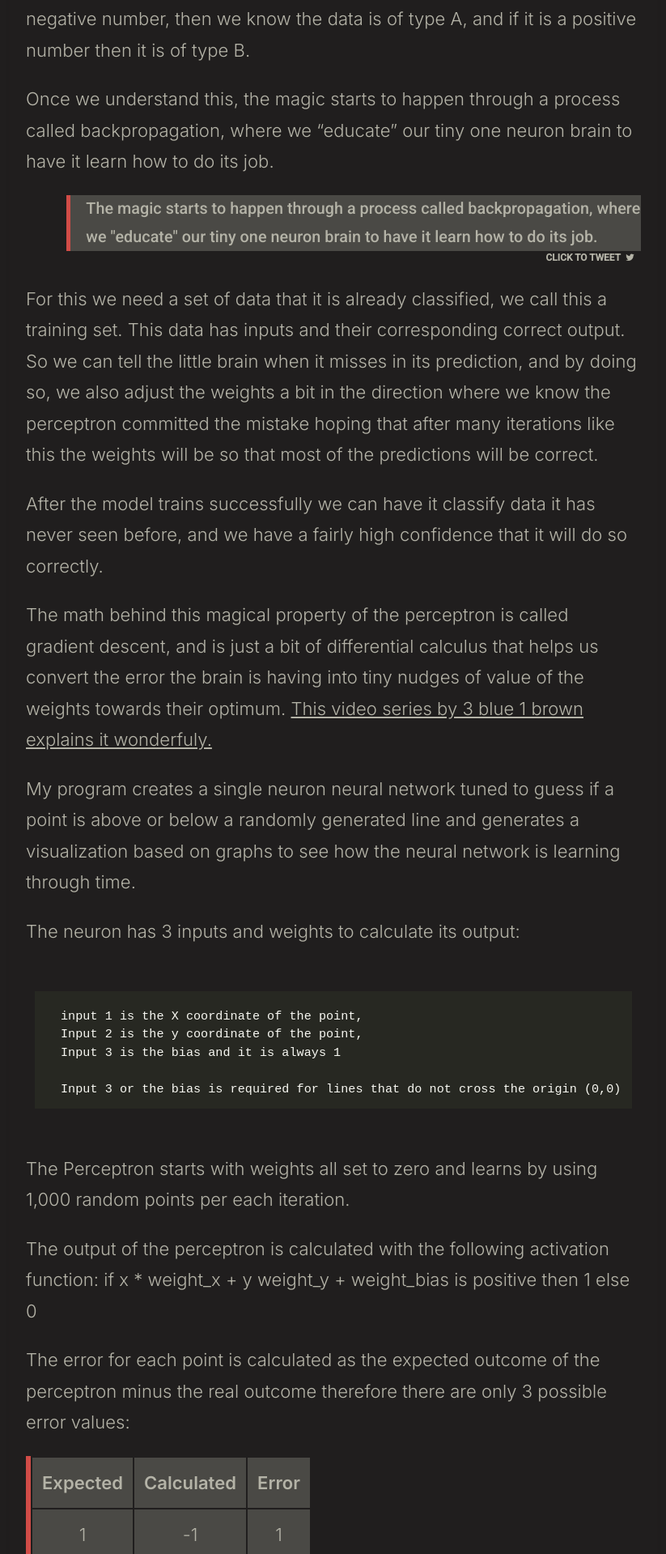
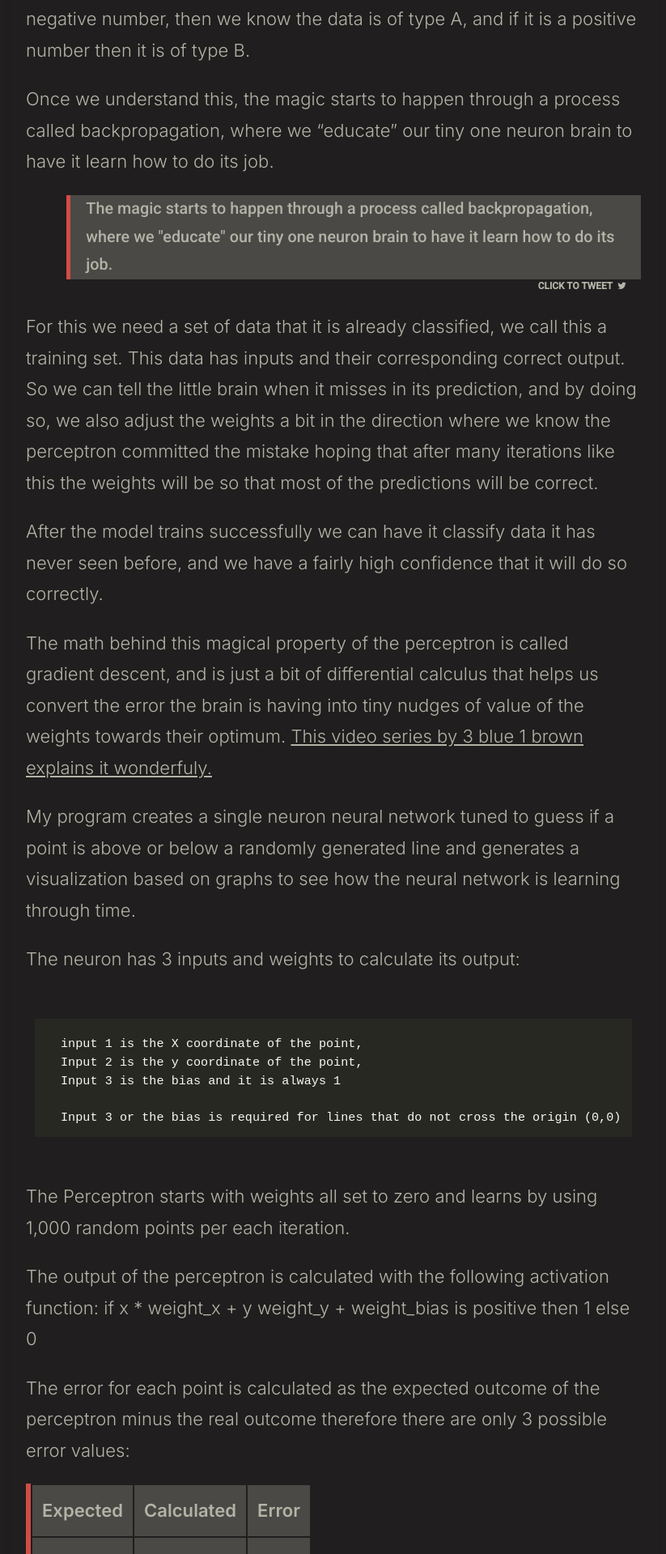
Before and after one commit to the-mvm/the-mvm.github.io, a Jekyll site: the page built from _posts/2021-01-25-single-neuron-perceptron.markdown, in a window 1280 px wide. Shown: the part 2831-4750 px from the top of the page at 81% size, without its empty margins (228-1051 px from the left). Built offline with Jekyll 4.4.1, drawn with Linux system fonts in a browser that asks for light colours; formulas are drawn with MathJax 3; comment, search, counter and statistics services are not loaded.

Commit message:
fixed padding for ctt box

```diff
--- a/assets/css/main.css
+++ b/assets/css/main.css
@@ -1402,6 +1402,7 @@ tweet {
   cursor: pointer;
   border-left: 5px solid var(--accent);
   padding-left: 1em;
+  padding-right: 0.5em;
   margin-left: 2.5em;
   font-family: var(--font2);
   background: var(--grey5);
```
